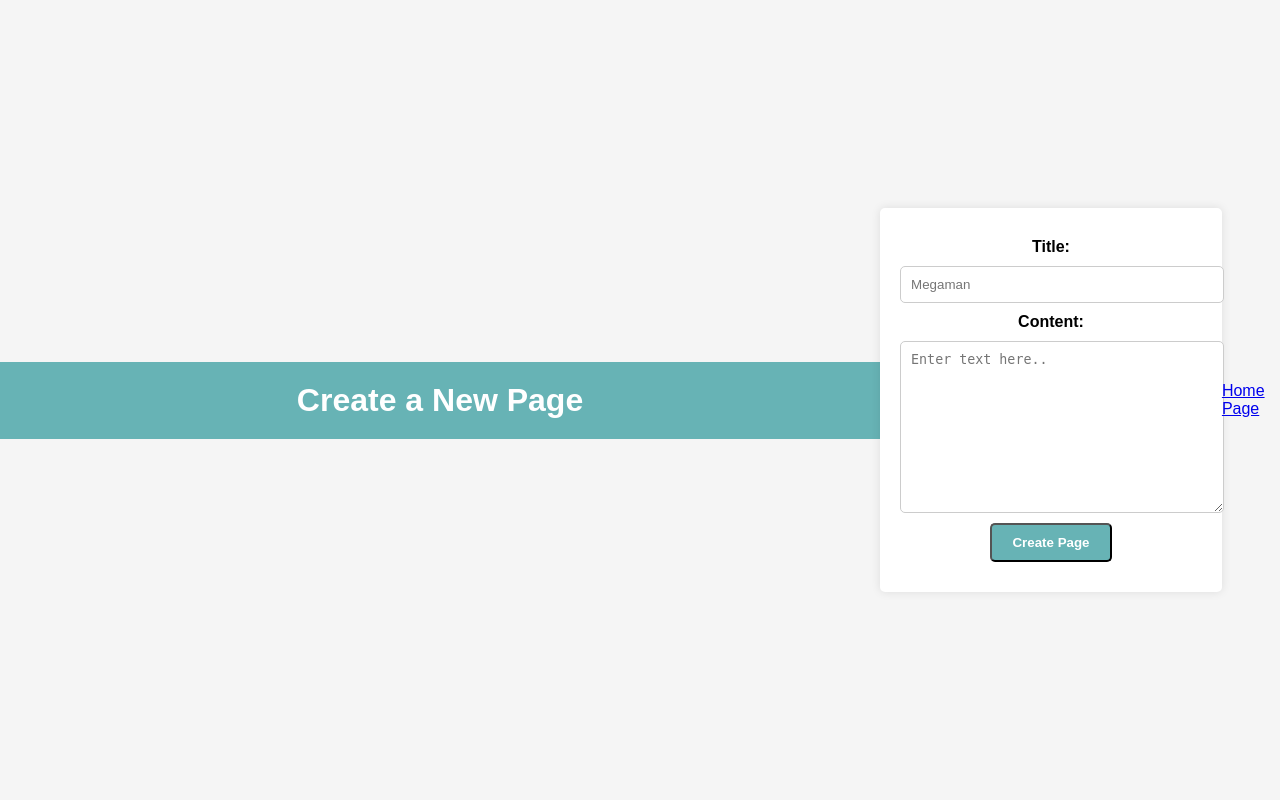
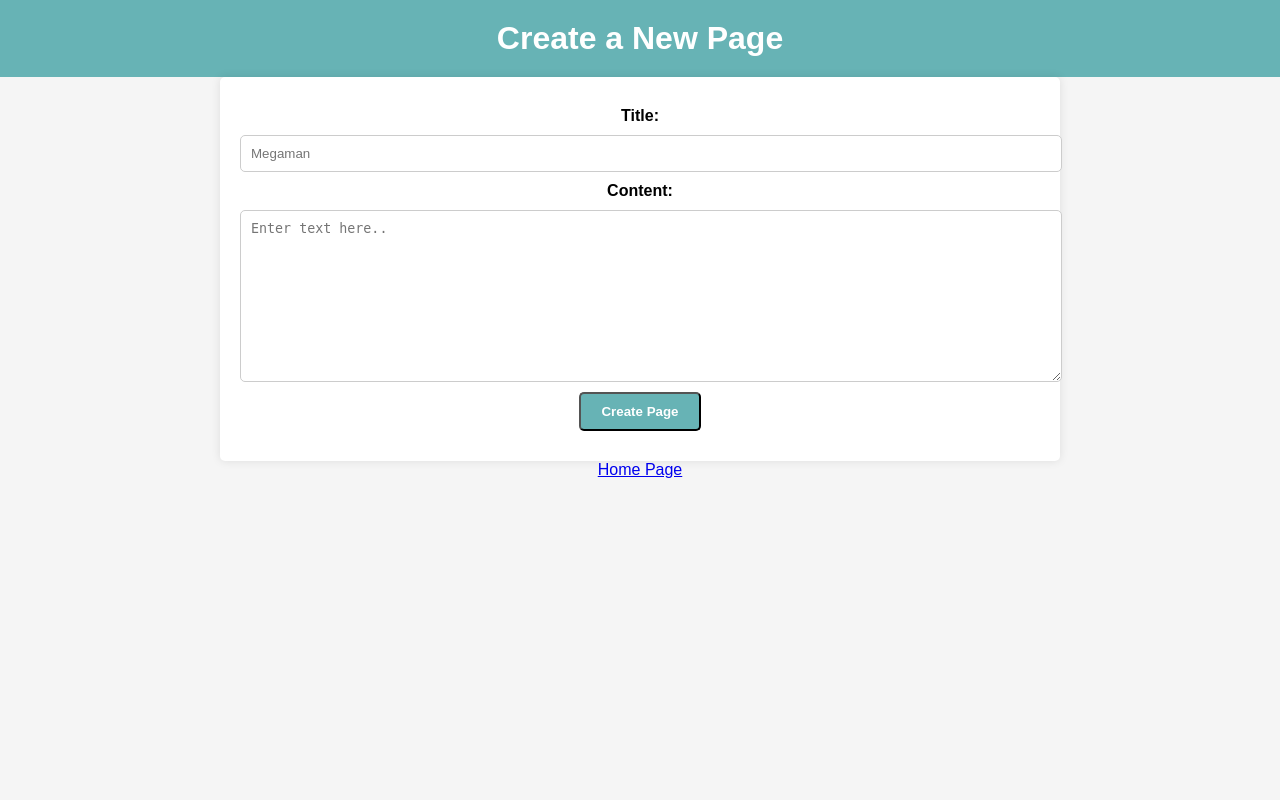
Before and after one commit to Babymonster45/ByteLore, a PHP site: page /create_page in a window 1280 px wide. Run offline with PHP 8.4, Linux system fonts and the light colour scheme.

Commit message:
alignemnt fix

```diff
--- a/create_page.css
+++ b/create_page.css
@@ -3,10 +3,7 @@ body {
         background-color: #f5f5f5;
         margin: 0;
         padding: 0;
-    display: flex;
-    justify-content: center;
-    align-items: center;
-    height: 100vh;
+        text-align: center;
     }
 
     h1 {
@@ -14,12 +11,11 @@ h1 {
         color: #fff;
         padding: 20px 0;
         margin: 0;
-    width: 100%;
-    text-align: center;
     }
 
     form {
         max-width: 800px;
+        margin: 0 auto;
         padding: 20px;
         background-color: #fff;
         border-radius: 5px;
@@ -31,6 +27,7 @@ label {
         display: block;
         font-weight: bold;
         margin: 10px 0;
+        text-align: center;
     }
 
     input[type="text"],
```
Lines whose indentation alone changed are shown as unchanged.
